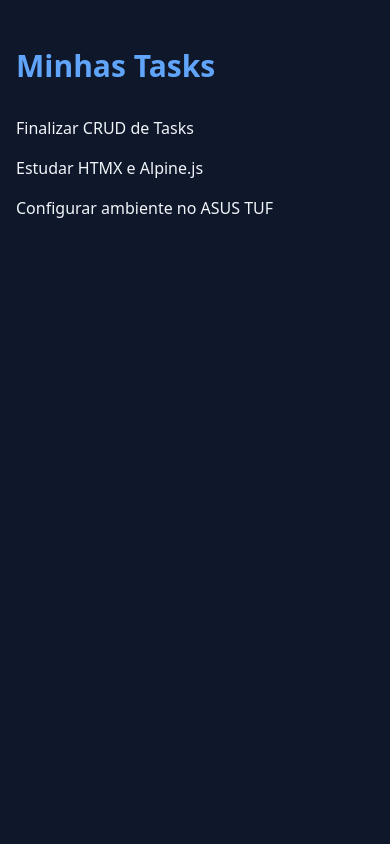
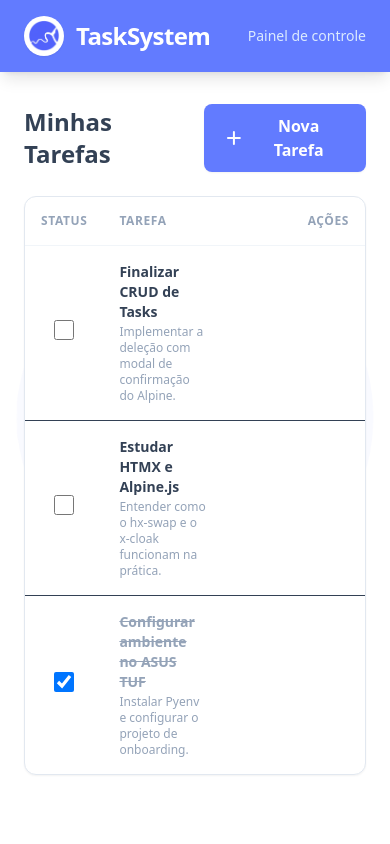
Before and after one commit to joaogabrielmupi/todo-list, a Django app: page / in a window 390 px wide. Run offline with Django 5.2, Linux system fonts and the light colour scheme; data comes from the database, SQL or seed files in the repository; some libraries are stand-ins or nearby versions.

Commit message:
Frontend

```diff
--- a/tasks/urls.py
+++ b/tasks/urls.py
@@ -3,7 +3,8 @@
 
 urlpatterns = [
     path('', views.index, name='index'),
-    path('create', views.create_task, name='create-task'),
-    path('delete/<int:task_id>', views.delete_task, name='delete-task'),
-    path('update/<int:task_id>', views.update_task_status, name='update-task'),
+    path('create/', views.create_task, name='create-task'),
+    path('delete/<int:pk>/', views.delete_task, name='delete-task'),
+    path('update/<int:pk>/', views.update_task_status, name='update-task'),
+    path('edit/<int:pk>/', views.edit_task, name='edit-task'),
 ]
--- a/tasks/views.py
+++ b/tasks/views.py
@@ -20,7 +20,18 @@
         return HttpResponse('Dados inválidos', status=400)
 
 
-    return HttpResponse(status=400)
+    return render(request, 'partials/task_modal_content.html', {'modal_title' : 'Nova Tarefa'})
+
+def edit_task(request, pk):
+    task = get_object_or_404(Task, pk=pk)
+    if request.method == 'POST':
+        form = TaskForm(request.POST, instance=task)
+        if form.is_valid():
+            task = form.save()
+            return render(request, 'partials/task_item.html', {'task' : task})
+        return HttpResponse("Erro ao atualizar", status=400)
+
+    return render(request, 'partials/task_modal_content.html', {'task' : task, 'modal_title': 'Editar Tarefa'})
 
 def delete_task(request, pk):
     task = get_object_or_404(Task, pk=pk)
--- a/templates/base.html
+++ b/templates/base.html
@@ -4,19 +4,32 @@
 <head>
     <meta charset="UTF-8">
     <meta name="viewport" content="width=device-width, initial-scale=1.0">
-    <title>Onboarding | Todo-List</title>
+    <title>TaskSystem | Onboarding Mupi</title>
+
     <script src="https://cdn.tailwindcss.com"></script>
-
     <script src="{% static 'js/htmx.min.js' %}"></script>
     <script defer src="{% static 'js/alpine.min.js' %}"></script>
 
     <style> [x-cloak] { display: none !important; } </style>
 </head>
-<body class="bg-slate-900 text-slate-100 font-sans" hx-headers='{"X-CSRFToken": "{{ csrf_token }}"}'>
+<body class="bg-white text-slate-900 font-sans" hx-headers='{"X-CSRFToken": "{{ csrf_token }}"}'>
+    <div class="fixed inset-0 flex items-center justify-center -z-10 opacity-[0.03] pointer-events-none">
+        <img src="{% static 'images/logo.png' %}" class="w-[500px] md:w-[800px] object-contain">
+    </div>
 
-    <div class="container mx-auto max-w-2xl mt-12 px-4">
-        {% block content %}
-        {% endblock %}
+    <nav class="bg-[#627BFF] shadow-lg mb-8">
+        <div class="container mx-auto px-6 py-4 flex justify-between items-center">
+            <div class="flex items-center gap-3">
+                <img src="{% static 'images/logo.png' %}"
+                     class="h-10 w-10 bg-white rounded-full p-1 shadow-sm">
+                <span class="text-white text-2xl font-bold tracking-tight">TaskSystem</span>
+            </div>
+            <div class="text-blue-100 text-sm font-medium">Painel de controle</div>
+        </div>
+    </nav>
+
+    <div class="container mx-auto max-w-5xl px-6">
+        {% block content %}{% endblock %}
     </div>
 
 </body>
--- a/templates/index.html
+++ b/templates/index.html
@@ -1,15 +1,46 @@
 {% extends 'base.html' %}
 
 {% block content %}
-    <h1 class="text-3xl font-bold text-blue-400 mb-8">Minhas Tasks</h1>
+<div x-data="{ modalOpen: false }" @close-modal.window="modalOpen = false">
 
-    {% include 'partials/task_form.html' %}
+    <div class="flex justify-between items-center mb-6">
+        <h1 class="text-2xl font-bold text-slate-700">Minhas Tarefas</h1>
+        <button
+                hx-get="{% url 'create-task' %}"
+                hx-target="#modal-body"
+                @click="modalOpen = true"
+                class="bg-[#627BFF] hover:bg-[#4d66e6] text-white ... px-5 py-2.5 rounded-lg font-semibold shadow-sm transition-all flex items-center gap-2">
+            <svg xmlns="http://www.w3.org/2000/svg" class="h-5 w-5" viewBox="0 0 20 20" fill="currentColor">
+                <path fill-rule="evenodd" d="M10 3a1 1 0 011 1v5h5a1 1 0 110 2h-5v5a1 1 0 11-2 0v-5H4a1 1 0 110-2h5V4a1 1 0 011-1z" clip-rule="evenodd" />
+            </svg>
+            Nova Tarefa
+        </button>
+    </div>
 
-    <div id="task-list" class="space-y-4">
-        {% for task in tasks %}
-            {% include 'partials/task_item.html' %}
-        {% empty %}
-            <p class="text-slate-500 italic">Nenhuma tarefa encontrada no banco.</p>
-        {% endfor %}
+    <div class="bg-white rounded-xl shadow-sm border border-slate-200 overflow-hidden">
+        <table class="w-full text-left border-collapse">
+            <thead class="border-b border-slate-100 text-slate-400 text-xs uppercase font-semibold tracking-wider">
+                <tr>
+                    <th class="p-4 w-16">Status</th>
+                    <th class="p-4">Tarefa</th>
+                    <th class="p-4 text-right">Ações</th>
+                </tr>
+            </thead>
+            <tbody id="task-table-body" class="divide-y divide-slate-700">
+                {% for task in tasks %}
+                    {% include 'partials/task_item.html' %}
+                {% endfor %}
+            </tbody>
+        </table>
     </div>
+
+    <div x-show="modalOpen" x-cloak
+         class="fixed inset-0 z-50 flex items-center justify-center bg-slate-900/40 backdrop-blur-sm p-4">
+        <div @click.away="modalOpen = false"
+             class="bg-white w-full max-w-lg rounded-2xl shadow-2xl border border-slate-200 overflow-hidden">
+            <div id="modal-body" class="p-8">
+            </div>
+        </div>
+    </div>
+</div>
 {% endblock %}
--- a/templates/partials/task_form.html
+++ /dev/null
@@ -1,10 +0,0 @@
-<!DOCTYPE html>
-<html lang="en">
-<head>
-    <meta charset="UTF-8">
-    <title>Title</title>
-</head>
-<body>
-
-</body>
-</html>
--- a/templates/partials/task_item.html
+++ b/templates/partials/task_item.html
@@ -1 +1,38 @@
-<p> {{ task.title }} <p>
+<tr id="task-{{ task.id }}" class="hover:bg-slate-50/80 transition-colors group">
+    <td class="p-4 text-center">
+        <input type="checkbox"
+               title="Marcar como concluída"
+               {% if task.is_completed %}checked{% endif %}
+               hx-post="{% url 'update-task' task.id %}"
+               hx-target="#task-{{ task.id }}"
+               hx-swap="outerHTML"
+               class="w-5 h-5 rounded border-slate-300 text-blue-600 focus:ring-blue-500 cursor-pointer transition-all">
+    </td>
+    <td class="p-4">
+        <div class="flex flex-col">
+            <span class="text-sm font-semibold {% if task.is_completed %}line-through text-slate-400{% else %}text-slate-700{% endif %}">
+                {{ task.title }}
+            </span>
+            {% if task.description %}
+            <span class="text-xs text-slate-400 mt-0.5">{{ task.description }}</span>
+            {% endif %}
+        </div>
+    </td>
+    <td class="p-4 text-right">
+        <div class="flex justify-end gap-4 opacity-0 group-hover:opacity-100 transition-opacity">
+            <button hx-get="{% url 'edit-task' task.id %}"
+                    hx-target="#modal-body"
+                    @click="modalOpen = true"
+                    class="text-[#627BFF] hover:text-[#4d66e6] text-xs font-bold uppercase tracking-wider transition-colors duration-200">
+                Editar
+            </button>
+            <button hx-delete="{% url 'delete-task' task.id %}"
+                    hx-confirm="Deseja excluir '{{ task.title }}'?"
+                    hx-target="#task-{{ task.id }}"
+                    hx-swap="delete"
+                    class="text-red-400 hover:text-red-600 text-xs font-bold uppercase tracking-tight">
+                Excluir
+            </button>
+        </div>
+    </td>
+</tr>
```
Also changed, not shown: templates/partials/task_modal_content.html (added, +41 -0 lines), static/images/logo.png (added).
